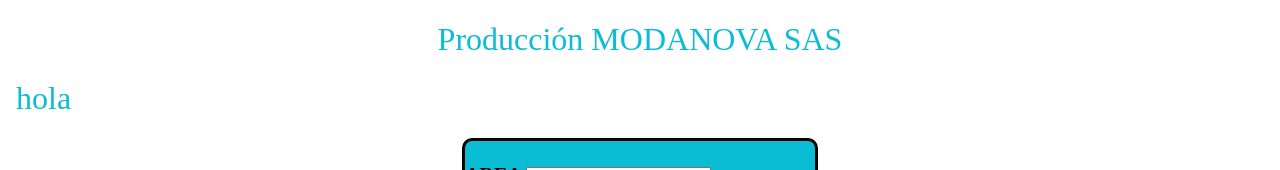
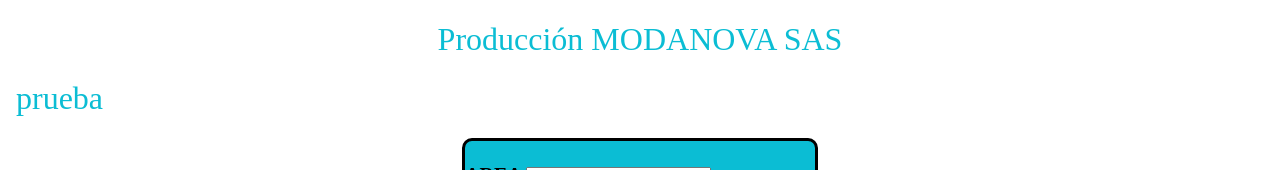
Before and after one commit to PMantenimiento/SWModanova, an Angular app: page / in a window 1280 px wide. Shown: the top 170 px of the page. Built offline with nearby package versions, Linux system fonts and the light colour scheme.

Commit message:
Prueba 2

```diff
--- a/src/app/app.component.html
+++ b/src/app/app.component.html
@@ -4,8 +4,8 @@
   <h1 style="text-align: center; color:rgb(11, 189, 212)">
     Producción MODANOVA SAS
   </h1>
+  <h1>prueba</h1>
 
-  <h1>hola</h1>
 
   <div class= "left" style="text-align:left; font-size: 20px;
                       width: 350px; height: 250 px;">
```
